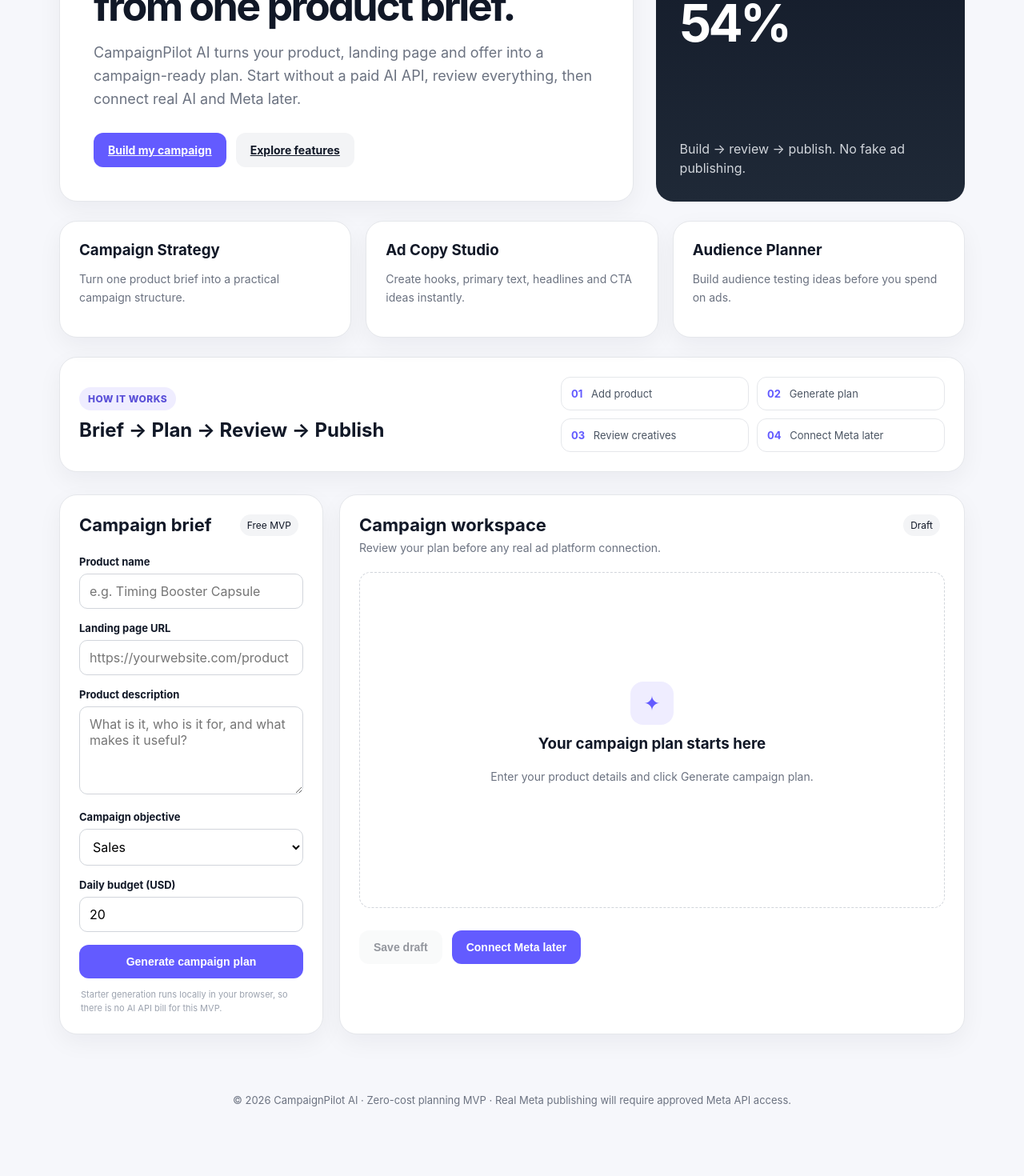
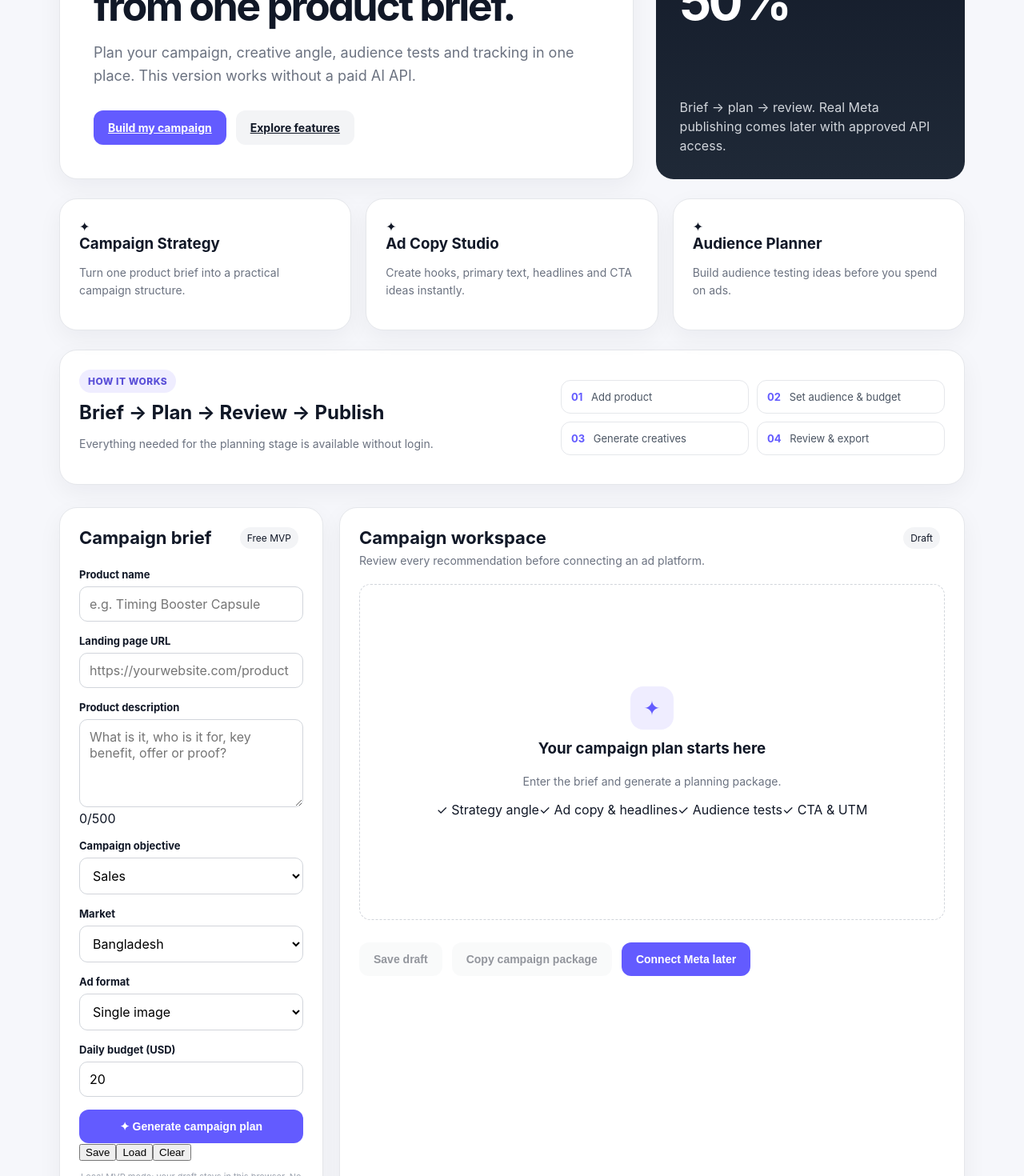
Before and after one commit to meherul382/CampaignPilot-AI, a Next.js app: page / in a window 1280 px wide. Shown: the part 280-1750 px from the top of the page at 80% size. Before the commit the page ends 1693 px from the top, so only its background shows below. Built offline with nearby package versions, Linux system fonts and the light colour scheme.

Commit message:
Upgrade campaign builder MVP

```diff
--- a/app/page.tsx
+++ b/app/page.tsx
@@ -2,7 +2,9 @@
 
 import { useMemo, useState } from "react";
 
-type Plan = { angle: string; primary: string; headlines: string[]; audience: string[]; cta: string; score: number };
+type Plan = { angle: string; primary: string; headlines: string[]; audience: string[]; cta: string; score: number; format: string; market: string };
+
+type Draft = { product: string; url: string; description: string; objective: string; budget: string; market: string; format: string };
 
 const features = [
   { title: "Campaign Strategy", text: "Turn one product brief into a practical campaign structure." },
@@ -16,87 +18,107 @@
   const [description, setDescription] = useState("");
   const [objective, setObjective] = useState("Sales");
   const [budget, setBudget] = useState("20");
+  const [market, setMarket] = useState("Bangladesh");
+  const [format, setFormat] = useState("Single image");
   const [generated, setGenerated] = useState(false);
+  const [saved, setSaved] = useState(false);
+  const [message, setMessage] = useState("");
 
-  const score = useMemo(() => Math.min(96, Math.round(54 + product.length * 1.5 + description.length / 4)), [product, description]);
+  const score = useMemo(() => Math.min(96, Math.round(45 + product.length * 1.4 + description.length / 4 + (url ? 8 : 0) + (market ? 5 : 0))), [product, description, url, market]);
 
   const plan: Plan = useMemo(() => {
-    const name = product || "your product";
-    const benefit = description.trim() || "a simpler solution for your customers' needs";
+    const name = product.trim() || "your product";
+    const benefit = description.trim() || "a useful solution for your customers' needs";
+    const cta = objective === "Leads" ? "Sign Up" : objective === "Traffic" ? "Learn More" : objective === "Engagement" ? "Learn More" : "Shop Now";
     return {
-      angle: `Lead with the clearest customer benefit: ${benefit.slice(0, 140)}. Keep the offer simple and test different hooks.`,
-      primary: `Looking for ${name}? Discover a practical way to get started with ${name}. ${description ? description.slice(0, 150) : "Show the main benefit, explain why it matters, and give people one clear next step."} See the details and take the next step today.`,
+      angle: `Lead with the clearest customer benefit: ${benefit.slice(0, 150)}. Use one promise, one proof point and one clear next step.`,
+      primary: `Looking for ${name}? Discover a practical way to get started with ${name}. ${description ? description.slice(0, 170) : "Explain the main benefit in simple language and show why it matters."} See the details and take the next step today.`,
       headlines: [`Discover ${name}`, `${name}: A smarter way to start`, `See what ${name} can do`],
-      audience: ["Broad prospecting audience", "Problem/intent-based audience", "Warm visitors or engaged users"],
-      cta: objective === "Leads" ? "Sign Up" : objective === "Traffic" ? "Learn More" : objective === "Engagement" ? "Learn More" : "Shop Now",
+      audience: ["Broad prospecting", `${market} problem/intent audience`, "Warm visitors or engaged users"],
+      cta,
       score,
+      format,
+      market,
     };
-  }, [product, description, objective, score]);
+  }, [product, description, objective, score, format, market]);
 
   function generatePlan() {
+    if (!product.trim() && !description.trim()) {
+      setMessage("Add a product name or description first.");
+      setGenerated(false);
+      return;
+    }
+    setMessage("");
     setGenerated(true);
     document.getElementById("results")?.scrollIntoView({ behavior: "smooth", block: "start" });
   }
 
+  function saveDraft() {
+    const draft: Draft = { product, url, description, objective, budget, market, format };
+    localStorage.setItem("campaignpilot-draft", JSON.stringify(draft));
+    setSaved(true);
+    setMessage("Draft saved in this browser.");
+  }
+
+  function loadDraft() {
+    const raw = localStorage.getItem("campaignpilot-draft");
+    if (!raw) { setMessage("No saved draft found in this browser."); return; }
+    try {
+      const d = JSON.parse(raw) as Draft;
+      setProduct(d.product || ""); setUrl(d.url || ""); setDescription(d.description || ""); setObjective(d.objective || "Sales"); setBudget(d.budget || "20"); setMarket(d.market || "Bangladesh"); setFormat(d.format || "Single image");
+      setSaved(true); setMessage("Saved draft loaded.");
+    } catch { setMessage("Could not load the saved draft."); }
+  }
+
+  function clearBrief() {
+    setProduct(""); setUrl(""); setDescription(""); setObjective("Sales"); setBudget("20"); setMarket("Bangladesh"); setFormat("Single image"); setGenerated(false); setSaved(false); setMessage("");
+  }
+
+  async function copyText(text: string, label: string) {
+    try { await navigator.clipboard.writeText(text); setMessage(`${label} copied.`); } catch { setMessage("Copy is not available in this browser."); }
+  }
+
+  const campaignName = (product || "campaign").trim().toLowerCase().replace(/[^a-z0-9]+/g, "-").replace(/^-|-$/g, "");
+  const utm = `utm_source=meta&utm_medium=paid_social&utm_campaign=${campaignName || "campaign"}&utm_content=ad-name`;
+
   return (
     <main className="shell">
-      <nav className="nav">
-        <div className="brand">Campaign<span>Pilot AI</span></div>
-        <div className="navlinks"><a href="#features">Features</a><a href="#workspace">Builder</a><a href="#how">How it works</a><a href="#workspace">Dashboard</a></div>
-      </nav>
+      <nav className="nav"><div className="brand">Campaign<span>Pilot AI</span></div><div className="navlinks"><a href="#features">Features</a><a href="#workspace">Builder</a><a href="#how">How it works</a></div><a className="navCta" href="#workspace">Start building</a></nav>
+      <div className="wrap">
+        <section className="hero"><div className="heroCard"><span className="eyebrow">ZERO-COST MVP MODE</span><h1>Build better campaigns from one product brief.</h1><p>Plan your campaign, creative angle, audience tests and tracking in one place. This version works without a paid AI API.</p><div className="actions"><a className="btn primary" href="#workspace">Build my campaign</a><a className="btn secondary" href="#features">Explore features</a></div></div><div className="score"><small>Campaign readiness</small><strong>{score}%</strong><span>Brief → plan → review. Real Meta publishing comes later with approved API access.</span></div></section>
 
-      <div className="wrap">
-        <section className="hero">
-          <div className="heroCard">
-            <span className="eyebrow">ZERO-COST MVP MODE</span>
-            <h1>Build better campaigns from one product brief.</h1>
-            <p>CampaignPilot AI turns your product, landing page and offer into a campaign-ready plan. Start without a paid AI API, review everything, then connect real AI and Meta later.</p>
-            <div className="actions"><a className="btn primary" href="#workspace">Build my campaign</a><a className="btn secondary" href="#features">Explore features</a></div>
-          </div>
-          <div className="score">
-            <small>Campaign readiness</small>
-            <strong>{score}%</strong>
-            <span>Build → review → publish. No fake ad publishing.</span>
-          </div>
-        </section>
+        <section id="features" className="grid">{features.map((f) => <div className="panel card" key={f.title}><div className="featureIcon">✦</div><h3>{f.title}</h3><p className="muted">{f.text}</p></div>)}</section>
 
-        <section id="features" className="grid">
-          {features.map((f) => <div className="panel card" key={f.title}><h3>{f.title}</h3><p className="muted">{f.text}</p></div>)}
-        </section>
+        <section id="how" className="how panel"><div><span className="eyebrow">HOW IT WORKS</span><h2>Brief → Plan → Review → Publish</h2><p className="muted">Everything needed for the planning stage is available without login.</p></div><div className="steps"><span><b>01</b> Add product</span><span><b>02</b> Set audience & budget</span><span><b>03</b> Generate creatives</span><span><b>04</b> Review & export</span></div></section>
 
-        <section id="how" className="how panel">
-          <div><span className="eyebrow">HOW IT WORKS</span><h2>Brief → Plan → Review → Publish</h2></div>
-          <div className="steps"><span><b>01</b> Add product</span><span><b>02</b> Generate plan</span><span><b>03</b> Review creatives</span><span><b>04</b> Connect Meta later</span></div>
-        </section>
-
-        <section id="workspace" className="workspace">
-          <aside className="panel sidebar">
-            <div className="sectionTitle"><h2>Campaign brief</h2><span className="pill">Free MVP</span></div>
+        <section id="workspace" className="workspace"><aside className="panel sidebar"><div className="sectionTitle"><h2>Campaign brief</h2><span className="pill">Free MVP</span></div>
           <div className="field"><label>Product name</label><input value={product} onChange={(e)=>setProduct(e.target.value)} placeholder="e.g. Timing Booster Capsule" /></div>
           <div className="field"><label>Landing page URL</label><input value={url} onChange={(e)=>setUrl(e.target.value)} placeholder="https://yourwebsite.com/product" /></div>
-            <div className="field"><label>Product description</label><textarea value={description} onChange={(e)=>setDescription(e.target.value)} placeholder="What is it, who is it for, and what makes it useful?" /></div>
+          <div className="field"><label>Product description</label><textarea value={description} onChange={(e)=>setDescription(e.target.value)} placeholder="What is it, who is it for, key benefit, offer or proof?" /><div className="counter">{description.length}/500</div></div>
           <div className="field"><label>Campaign objective</label><select value={objective} onChange={(e)=>setObjective(e.target.value)}><option>Sales</option><option>Leads</option><option>Traffic</option><option>Engagement</option></select></div>
+          <div className="twoFields"><div className="field"><label>Market</label><select value={market} onChange={(e)=>setMarket(e.target.value)}><option>Bangladesh</option><option>India</option><option>United States</option><option>United Kingdom</option><option>Global</option></select></div><div className="field"><label>Ad format</label><select value={format} onChange={(e)=>setFormat(e.target.value)}><option>Single image</option><option>Video</option><option>Carousel</option></select></div></div>
           <div className="field"><label>Daily budget (USD)</label><input type="number" min="1" value={budget} onChange={(e)=>setBudget(e.target.value)} /></div>
-            <button className="btn primary full" onClick={generatePlan}>Generate campaign plan</button>
-            <p className="tiny">Starter generation runs locally in your browser, so there is no AI API bill for this MVP.</p>
+          <button className="btn primary full" onClick={generatePlan}>✦ Generate campaign plan</button>
+          <div className="miniActions"><button className="textBtn" onClick={saveDraft}>Save</button><button className="textBtn" onClick={loadDraft}>Load</button><button className="textBtn danger" onClick={clearBrief}>Clear</button></div>
+          <p className="tiny">Local MVP mode: your draft stays in this browser. No paid AI API is required for this starter generator.</p>
         </aside>
 
-          <section className="panel content" id="results">
-            <div className="sectionTitle"><div><h2>Campaign workspace</h2><p className="muted">Review your plan before any real ad platform connection.</p></div><span className="pill">Draft</span></div>
-            {!generated ? <div className="empty"><div className="emptyIcon">✦</div><h3>Your campaign plan starts here</h3><p className="muted">Enter your product details and click Generate campaign plan.</p></div> : <div className="preview">
-              <div className="previewTop"><div><strong>{product || "Your product"} campaign</strong><p className="muted">{objective} · ${budget}/day · {url || "No landing page URL"}</p></div><span className="ready">{plan.score}% ready</span></div>
-              <div className="result"><h4>Recommended angle</h4><p className="muted">{plan.angle}</p></div>
-              <div className="result"><h4>Primary text</h4><p className="muted">{plan.primary}</p></div>
-              <div className="result"><h4>Headlines</h4>{plan.headlines.map((h)=><span className="pill" key={h}>{h}</span>)}</div>
-              <div className="result"><h4>Audience test set</h4>{plan.audience.map((a)=><span className="pill" key={a}>{a}</span>)}</div>
-              <div className="result"><h4>Suggested CTA</h4><span className="cta">{plan.cta}</span></div>
-              <div className="result"><h4>UTM template</h4><p className="muted">{`utm_source=meta&utm_medium=paid_social&utm_campaign=${encodeURIComponent((product || "campaign").toLowerCase().replace(/[^a-z0-9]+/g,"-"))}&utm_content=ad-name`}</p></div>
+        <section className="panel content" id="results"><div className="sectionTitle"><div><h2>Campaign workspace</h2><p className="muted">Review every recommendation before connecting an ad platform.</p></div><span className="pill">{saved ? "Saved draft" : "Draft"}</span></div>
+          {message && <div className="notice">{message}</div>}
+          {!generated ? <div className="empty"><div className="emptyIcon">✦</div><h3>Your campaign plan starts here</h3><p className="muted">Enter the brief and generate a planning package.</p><div className="checkList"><span>✓ Strategy angle</span><span>✓ Ad copy & headlines</span><span>✓ Audience tests</span><span>✓ CTA & UTM</span></div></div> : <div className="preview">
+            <div className="previewTop"><div><strong>{product || "Your product"} campaign</strong><p className="muted">{objective} · {market} · ${budget}/day · {format}</p></div><span className="ready">{plan.score}% ready</span></div>
+            <div className="result"><div className="resultHead"><h4>1. Campaign strategy</h4><button className="iconBtn" onClick={()=>copyText(plan.angle,"Strategy")}>Copy</button></div><p className="muted">{plan.angle}</p></div>
+            <div className="result"><div className="resultHead"><h4>2. Primary ad text</h4><button className="iconBtn" onClick={()=>copyText(plan.primary,"Primary text")}>Copy</button></div><p className="muted">{plan.primary}</p></div>
+            <div className="result"><h4>3. Headlines</h4>{plan.headlines.map((h)=><span className="pill" key={h}>{h}</span>)}</div>
+            <div className="result"><h4>4. Audience test set</h4>{plan.audience.map((a)=><span className="pill" key={a}>{a}</span>)}</div>
+            <div className="result"><h4>5. Suggested CTA</h4><span className="cta">{plan.cta}</span></div>
+            <div className="result"><div className="resultHead"><h4>6. Tracking template</h4><button className="iconBtn" onClick={()=>copyText(utm,"UTM")}>Copy</button></div><p className="codeBox">{utm}</p></div>
+            <div className="result"><h4>7. Launch checklist</h4><div className="checkList"><span>✓ Confirm landing page</span><span>✓ Prepare {format.toLowerCase()} creative</span><span>✓ Review audience and budget</span><span>✓ Check ad policy compliance</span><span>✓ Connect Meta only when ready</span></div></div>
           </div>}
-            <div className="actions"><button className="btn secondary" disabled={!generated}>Save draft</button><button className="btn primary" onClick={()=>alert("Meta connection will be enabled after Meta Developer App and OAuth setup.")}>Connect Meta later</button></div>
-          </section>
-        </section>
+          <div className="actions"><button className="btn secondary" disabled={!generated} onClick={saveDraft}>Save draft</button><button className="btn secondary" disabled={!generated} onClick={()=>copyText(`${plan.primary}\n\n${plan.headlines.join("\n")}\n\nCTA: ${plan.cta}\n\n${utm}`,"Campaign package")}>Copy campaign package</button><button className="btn primary" onClick={()=>setMessage("Meta publishing is not enabled yet. It will require a Meta Developer App, OAuth and approved Marketing API access.")}>Connect Meta later</button></div>
+        </section></section>
       </div>
-      <footer className="footer">© 2026 CampaignPilot AI · Zero-cost planning MVP · Real Meta publishing will require approved Meta API access.</footer>
+      <footer className="footer">© 2026 CampaignPilot AI · Zero-cost planning MVP · No login required · Real Meta publishing requires approved Meta API access.</footer>
     </main>
   );
 }
```
Lines whose indentation alone changed are shown as unchanged.
